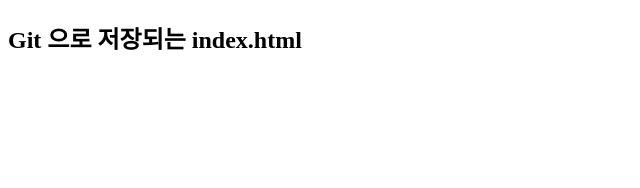
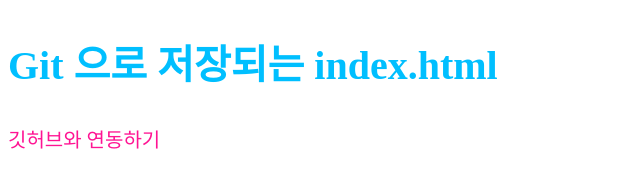
Before and after one commit to sennycho/test, a plain HTML site: page index.html in a window 1280 px wide. Shown: the whole page, without its empty margins (0-640 px from the left). Drawn offline with Linux system fonts and the light colour scheme.

Commit message:
p태그 추가
css도 수정

```diff
--- a/CSS/style.css
+++ b/CSS/style.css
@@ -0,0 +1,2 @@
+h2 { font-size: 40px; color: deepskyblue;}
+p { font-size: 20px; color: deeppink;}
--- a/index.html
+++ b/index.html
@@ -9,5 +9,6 @@
 </head>
 <body>
     <h2>Git 으로 저장되는 index.html</h2>
+    <P>깃허브와 연동하기</P>
 </body>
 </html>
```
